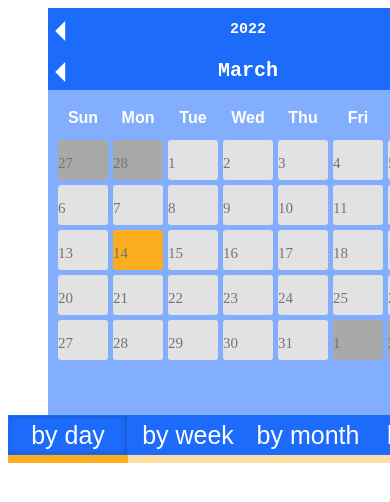
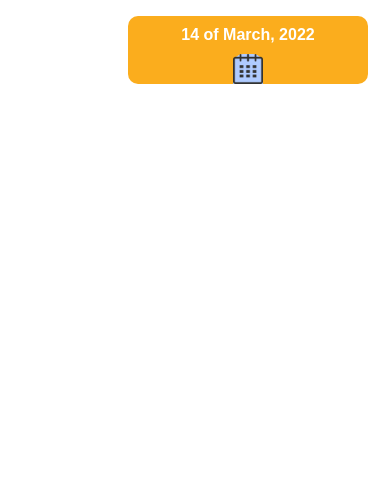
Before and after one commit to MrGarrson47/transcription-tracker, a React (Create React App) app: page / in a window 390 px wide. Shown: the top 502 px of the page. Built offline with nearby package versions, Linux system fonts and the light colour scheme.

Commit message:
added a hamburger to open and close the calendar

```diff
--- a/src/App.js
+++ b/src/App.js
@@ -2,6 +2,7 @@ import classes from "./classes.module.css";
 import { useState } from "react";
 import TabButton from "./components/tabs/TabButton";
 import Calendar from "./components/calendar/Calendar";
+import CalendarHamburger from "./components/calendar/CalendarHamburger";
 
 function App() {
 
@@ -24,10 +25,10 @@ function App() {
 
   return (
     <div className={classes.mainContainer}>
+      <CalendarHamburger/>
+      {/* <Calendar /> */}
 
-      <Calendar />
-
-      <div className={classes.tabsMainContainer}>
+      {/* <div className={classes.tabsMainContainer}>
         <TabButton
           handleOnClick={tabSelectHandler}
           id={"day"}
@@ -52,7 +53,7 @@ function App() {
           label="by year"
           isSelected={selectedTab["year"]}
         />
-      </div>
+      </div> */}
     </div>
   );
 }
--- a/src/components/calendar/CalendarDays.js
+++ b/src/components/calendar/CalendarDays.js
@@ -47,6 +47,7 @@ const CalendarDays = () => {
         for (let i = 0; i < totalDaysLength; i++) {
             animationDelayTimings.push((i + 1) / 30);
         }
+        animationDelayTimings.reverse();
         return animationDelayTimings;
     }
 
--- a/src/components/calendar/CalendarDays.module.css
+++ b/src/components/calendar/CalendarDays.module.css
@@ -30,7 +30,7 @@
   font-size: 15px;
   color: rgb(116, 116, 116);
   pointer-events: none;
-  font-family: 'Times New Roman', Times, serif;
+  font-family:Arial, Helvetica, sans-serif;
   user-select: none;
 }
 
--- /dev/null
+++ b/src/components/calendar/CalendarHamburger.js
@@ -0,0 +1,49 @@
+import classes from "./CalendarHamburger.module.css";
+import { useState } from "react";
+import { useSelector } from "react-redux";
+import { dateObjectFromString } from "../../generalDateFunctions";
+import Calendar from "./Calendar";
+import calendarIcon from "../../calendarIcon.png";
+import { motion, AnimatePresence } from "framer-motion";
+
+const months = ["January", "February", "March", "April", "May", "June", "July", "August", "September", "October", "November", "December"];
+
+const CalendarHamburger = () => {
+    const [showHamburger, setShowHamburger] = useState(true);
+    const [showCalender, setShowCalendar] = useState(false);
+    const currentDate = dateObjectFromString(useSelector(state => state.selectedDate));
+    const year = currentDate.getFullYear();
+    const month = currentDate.getMonth();
+    const day = currentDate.getDate();
+
+    const showCalenderHandler = () => {
+        setShowCalendar(state => !state);
+    }
+
+    return (
+        <>
+            {showHamburger && <div className={classes.hamburgerContainer}>
+                <p className={classes.hamburgerDateText}>{`${day} of ${months[month]}, ${year}`}</p>
+                <div className={classes.calendarIconContainer} onClick={showCalenderHandler}>
+                    <img className={classes.calendarIcon} src={calendarIcon} />
+                </div>
+            </div>}
+            <AnimatePresence>
+            {showCalender &&
+
+                    <motion.div
+                        initial={{y:-200, opacity: 0, scale: 0.3}}
+                        animate={{y: 0, opacity: 1, scale: 1}}
+                        exit={{y:-200, opacity: 0, scale: 0.3}}
+                    >
+                        <Calendar />
+                    </motion.div>
+
+            }
+            </AnimatePresence>
+        </>
+
+    )
+}
+
+export default CalendarHamburger;
--- /dev/null
+++ b/src/components/calendar/CalendarHamburger.module.css
@@ -0,0 +1,34 @@
+.hamburgerContainer{
+    border-radius: 10px;
+    background-color: #FBAD1D;
+    min-width: max-content;
+    width: 50%;
+    margin: auto;
+}
+
+.hamburgerDateText{
+    color: white;
+    font-family: Arial, Helvetica, sans-serif;
+    padding: 10px;
+    font-weight: 700;
+    margin-bottom: 0;
+    text-align: center;
+}
+
+.calendarIconContainer{
+    width: 30px;
+    margin: auto;
+    background-color: #afcbff;
+    border-radius: 10px;
+    border-bottom-left-radius: 0;
+    border-bottom-right-radius: 0;
+}
+
+.calendarIconContainer:hover{
+    cursor: pointer;
+}
+
+.calendarIcon{
+    display: block;
+    width: 100%;
+}
```
Also changed, not shown: src/calendarIcon.png (added).
